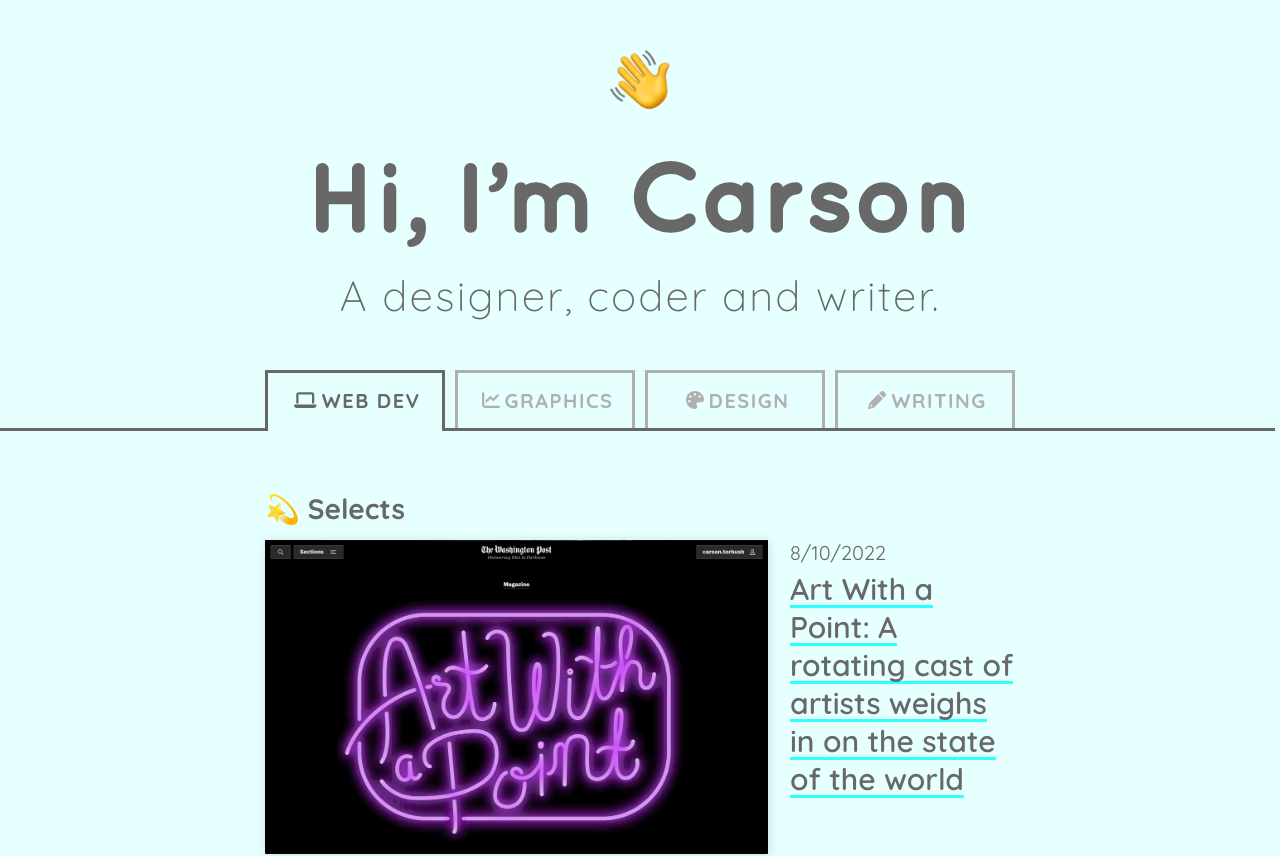
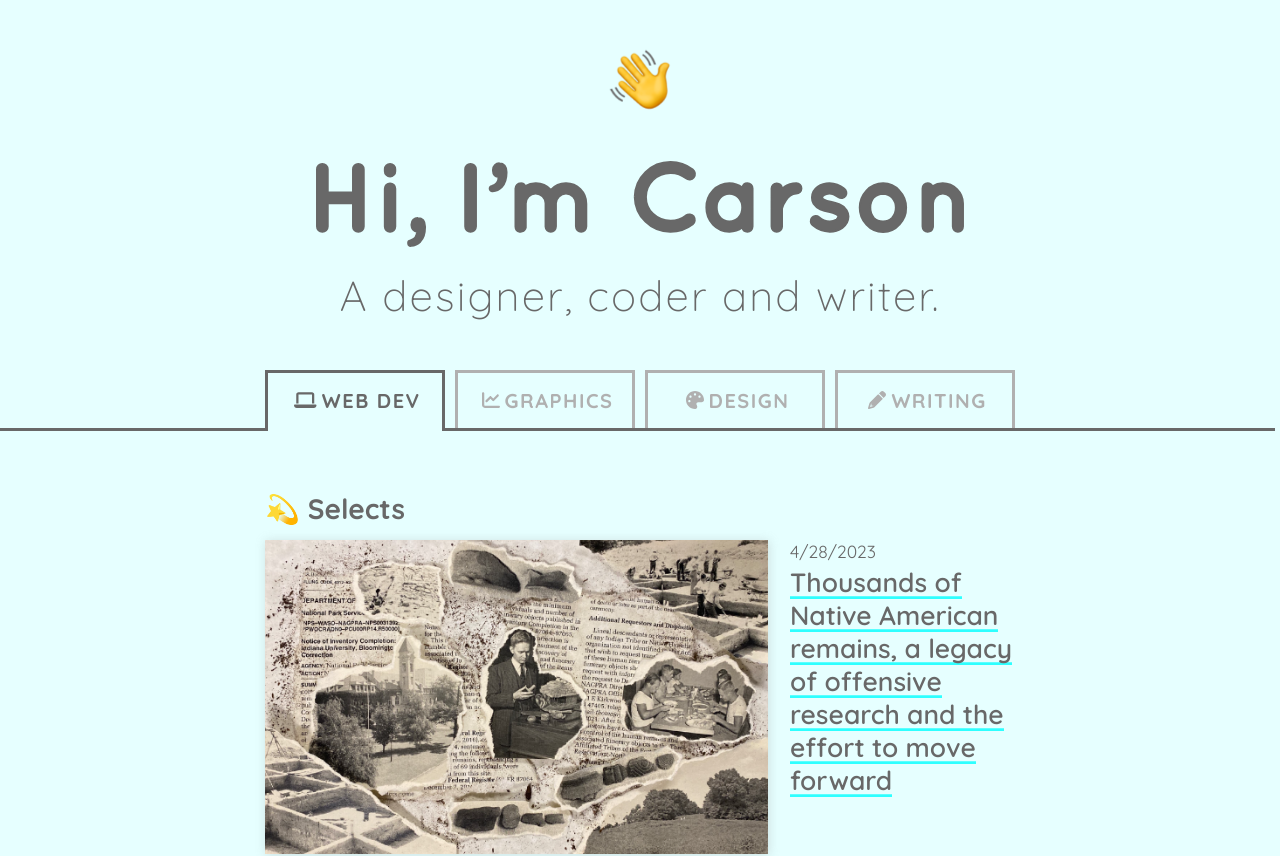
Before and after one commit to carsonology/carsonology.github.io, a React (Create React App) app: page / in a window 1280 px wide. Shown: the top 856 px of the page. Built offline with nearby package versions, Linux system fonts and the light colour scheme.

Commit message:
add nagpra clips

```diff
--- a/src/App.css
+++ b/src/App.css
@@ -517,7 +517,7 @@ figure {
 
 .web-clip p:not(.codepen) {
   margin-top: 0;
-  font-size: 1.25em;
+  font-size: 1.1em;
 }
 
 .web-clip p:first-child {
--- a/src/App.js
+++ b/src/App.js
@@ -16,6 +16,16 @@ function App() {
   }, []);
 
   const web_clips = [
+    {
+      image: {
+        src: "./nagpra-illo.png",
+        alt: ""
+      },
+      date: "4/28/2023",
+      url: "https://specials.idsnews.com/iu-nagpra-native-american-remains-repatriation/",
+      headline: "Thousands of Native American remains, a legacy of offensive research and the effort to move forward",
+      select: true
+    },
     {
       image: {
         src: "./gory.png",
@@ -159,22 +169,22 @@ function App() {
   ]
   const graphic_clips = [
     {
-      date: "February 2023",
-      headline: "Part of ongoing project",
-      url: "",
-      codepen: "abavLpq"
+      date: "4/28/23",
+      url: "https://specials.idsnews.com/iu-nagpra-native-american-remains-repatriation/",
+      headline: "Thousands of Native American remains, a legacy of offensive research and the effort to move forward",
+      codepen: "MWqaEEm"
+    },
+    {
+      date: "4/28/23",
+      url: "https://specials.idsnews.com/iu-nagpra-native-american-remains-repatriation/",
+      headline: "Thousands of Native American remains, a legacy of offensive research and the effort to move forward",
+      codepen: "gOdaGoY"
     },
     {
       date: "February 2023",
       headline: "Part of ongoing project",
       url: "",
-      codepen: "MWqaEEm"
-    },
-    {
-      date: "February 2023",
-      headline: "Part of ongoing project",
-      url: "",
-      codepen: "gOdaGoY"
+      codepen: "abavLpq"
     },
     {
       date: "10/25/2021",
@@ -261,6 +271,11 @@ function App() {
 
   ]
   const writing_clips = [
+    {
+      date: "4/28/2023",
+      url: "https://specials.idsnews.com/iu-nagpra-native-american-remains-repatriation/",
+      headline: "Thousands of Native American remains, a legacy of offensive research and the effort to move forward",
+    },
     {
       date: "1/5/2022",
       url: "https://specials.idsnews.com/trojan-horse-great-resignation-bloomington-kirkwood/",
```
Also changed, not shown: public/nagpra-illo.png (added).
